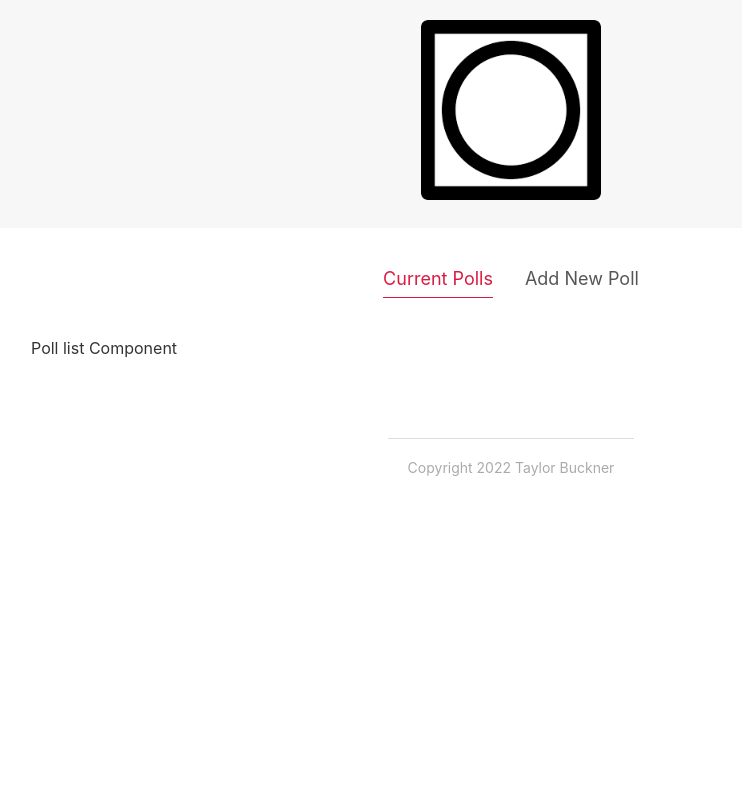
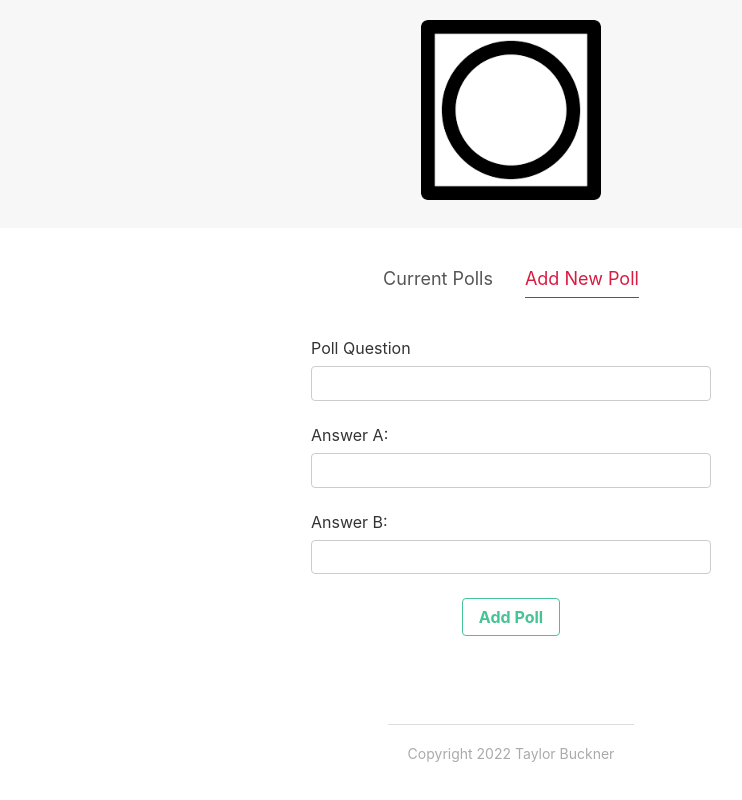
Before and after one commit to tabuckner/svelte-polling, a Svelte app: page / in a window 1280 px wide. Shown: the top 800 px of the page, without its empty margins (129-871 px from the left). Built offline with nearby package versions, Linux system fonts and the light colour scheme.

Commit message:
Custom button component.

```diff
--- a/src/App.svelte
+++ b/src/App.svelte
@@ -6,7 +6,7 @@
 
   // Tabs
   let tabs = ["Current Polls", "Add New Poll"];
-  let activeTab = "Current Polls";
+  let activeTab = "Add New Poll";
 
   const onTabChange = (e) => {
     activeTab = e.detail;
--- a/src/components/CreatePollForm.svelte
+++ b/src/components/CreatePollForm.svelte
@@ -1,4 +1,6 @@
 <script>
+  import Button from '../shared/Button.svelte'
+
   let fields = {
     question: "",
     answerA: "",
@@ -24,7 +26,7 @@
     <input type="text" id="answer-b" bind:value={fields.answerB} />
   </div>
 
-  <button>Add Poll</button>
+  <Button type="secondary" flat="true" inverse="true">Add Poll</Button>
 </form>
 
 <style>
--- /dev/null
+++ b/src/shared/Button.svelte
@@ -0,0 +1,46 @@
+<script>
+  export let type = "primary";
+  export let flat = false;
+  export let inverse = false;
+</script>
+
+<button class={type} class:flat class:inverse>
+  <slot><!-- optional fallback --></slot>
+</button>
+
+<style>
+  button {
+    border: 0;
+    cursor: pointer;
+    border-radius: 4px;
+    padding: 8px 16px;
+    font-weight: bold;
+    box-shadow: 1px 2px 3px rgba(0, 0, 0, 0.16);
+  }
+
+  .primary {
+    background: #d91b42;
+    color: white;
+  }
+
+  .secondary {
+    background: #45c496;
+    color: white;
+  }
+
+  .flat {
+    box-shadow: none;
+  }
+
+  .primary.inverse {
+    background: white;
+    color: #d91b42;
+    border: 1px solid #d91b42;
+  }
+
+  .secondary.inverse {
+    background: white;
+    color: #45c496;
+    border: 1px solid #45c496;
+  }
+</style>
```
